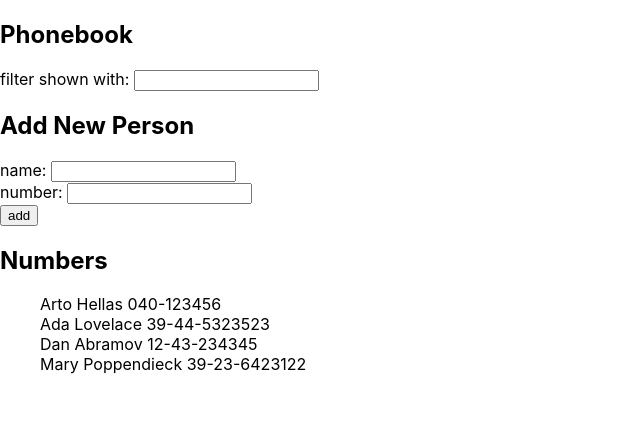
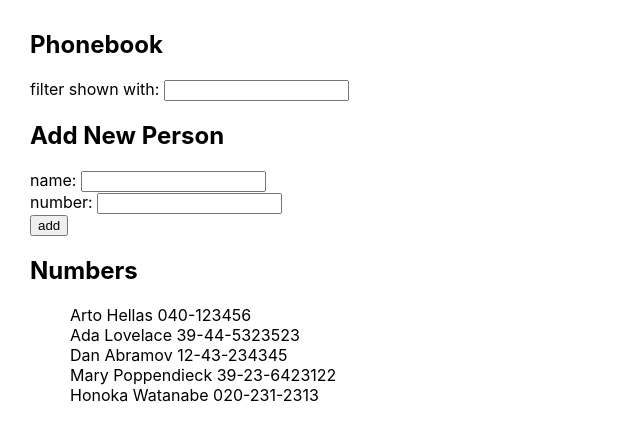
Before and after one commit to honoka428/full-stack-open, a React (Create React App) app in the folder part2/phonebook/: page / in a window 1280 px wide. Shown: the top 440 px of the page, without its empty margins (0-640 px from the left). Built offline with nearby package versions, Linux system fonts and the light colour scheme; data requests are answered from the project's data file.

Commit message:
Exercise 2.15 and minor tweaks to improve

```diff
--- a/part2/phonebook/db.json
+++ b/part2/phonebook/db.json
@@ -1,5 +1,5 @@
 {
-    "persons":[
+  "persons": [
     {
       "name": "Arto Hellas",
       "number": "040-123456",
@@ -19,6 +19,11 @@
       "name": "Mary Poppendieck",
       "number": "39-23-6423122",
       "id": 4
+    },
+    {
+      "name": "Honoka Watanabe ",
+      "id": 5,
+      "number": "020-231-2313"
     }
   ]
 }
--- a/part2/phonebook/src/App.js
+++ b/part2/phonebook/src/App.js
@@ -1,5 +1,7 @@
 import React, { useState, useEffect } from 'react'
 import axios from 'axios';
+
+const baseUrl = 'http://localhost:3001/persons'
 
 const Person = (person) => <div>{person.person.name}  {person.person.number}</div>
 
@@ -32,11 +34,9 @@ const App = () => {
   const [showAll, setShowAll] = useState(true)
 
   useEffect(() => {
-    console.log('effect')
     axios
-      .get('http://localhost:3001/persons')
+      .get(baseUrl)
       .then(response => {
-        console.log('promise fulfilled')
         setPersons(response.data)
       })
   }, [])
@@ -66,11 +66,13 @@ const App = () => {
 
     if (!personExists) {
       setPersons(persons.concat(personObject))
+      axios.post(baseUrl, personObject)
     } else {
       alert(`${newName} is already added to phonebook`)
     }
 
     setNewName('')
+    setNewNumber('')
   }
 
   const handleNameChange = (event) => {
@@ -87,7 +89,7 @@ const App = () => {
   }
 
   return (
-    <div>
+    <div style={{margin: 30}}>
       <h2>Phonebook</h2>
       <Filter newFilter={newFilter}  handleFilterChange={handleFilterChange}/>
 
```
Lines whose indentation alone changed are shown as unchanged.
